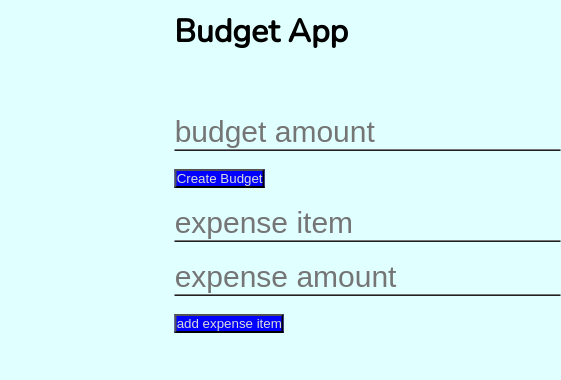
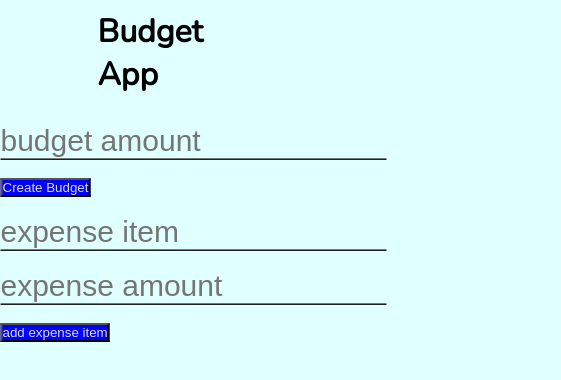
Before and after one commit to raymanl33/1620-Make-Up, a plain HTML site: page index.html in a window 390 px wide. Shown: the whole page, 561 px wide, since content can reach past the window. Drawn offline with nearby package versions, Linux system fonts and the light colour scheme.

```diff
--- a/CSS/style.css
+++ b/CSS/style.css
@@ -75,13 +75,13 @@ ul {
 
 .container {
         display: grid;
-        grid-template-columns: 1fr 1fr 1fr;
-
+        /* grid-template-columns: 1fr 1fr 1fr; */
+        grid-template-columns: repeat(4, 25%);
         grid-template-rows: 3ch auto minmax(50%, 60px);
         grid-template-areas:
-        's s'
-        's s'
-        'b b';
+        'h h h'
+        's s s'
+        'b b b';
         width: 100vw;
         height: 100vh;
         align-items:baseline;
@@ -99,7 +99,7 @@ ul {
 }
 
 h1 {
-    grid-area: s;
+    grid-area: h;
     grid-column: 1/-5;
 
 }
```
